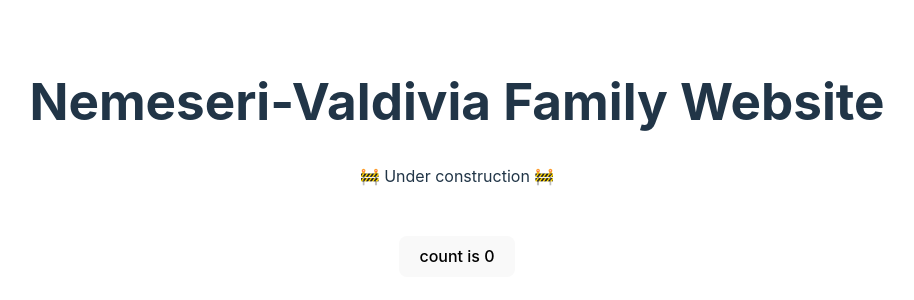
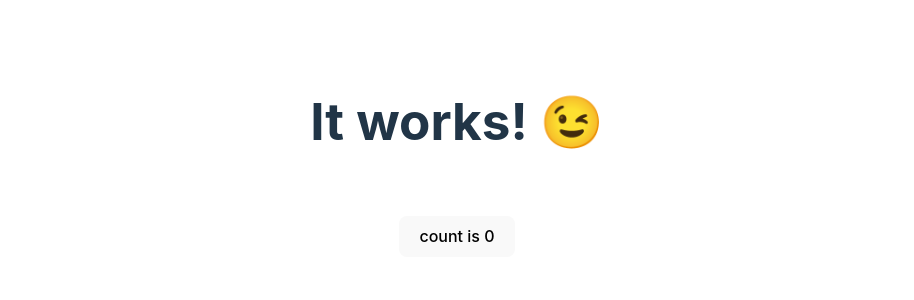
Before and after one commit to nemeseri/family-site-reactjs, a React (Vite) app: page / in a window 1280 px wide. Shown: the part 226-526 px from the top of the page, without its empty margins (183-1097 px from the left). Built offline with nearby package versions, Linux system fonts and the light colour scheme.

Commit message:
Quick update

```diff
--- a/src/App.jsx
+++ b/src/App.jsx
@@ -6,8 +6,7 @@ function App() {
 
   return (
     <>
-      <h1>Nemeseri-Valdivia Family Website</h1>
-      <p>🚧 Under construction 🚧</p>
+      <h1>It works! 😉</h1>
       <div className="card">
         <button onClick={() => setCount((count) => count + 1)}>
           count is {count}
```
